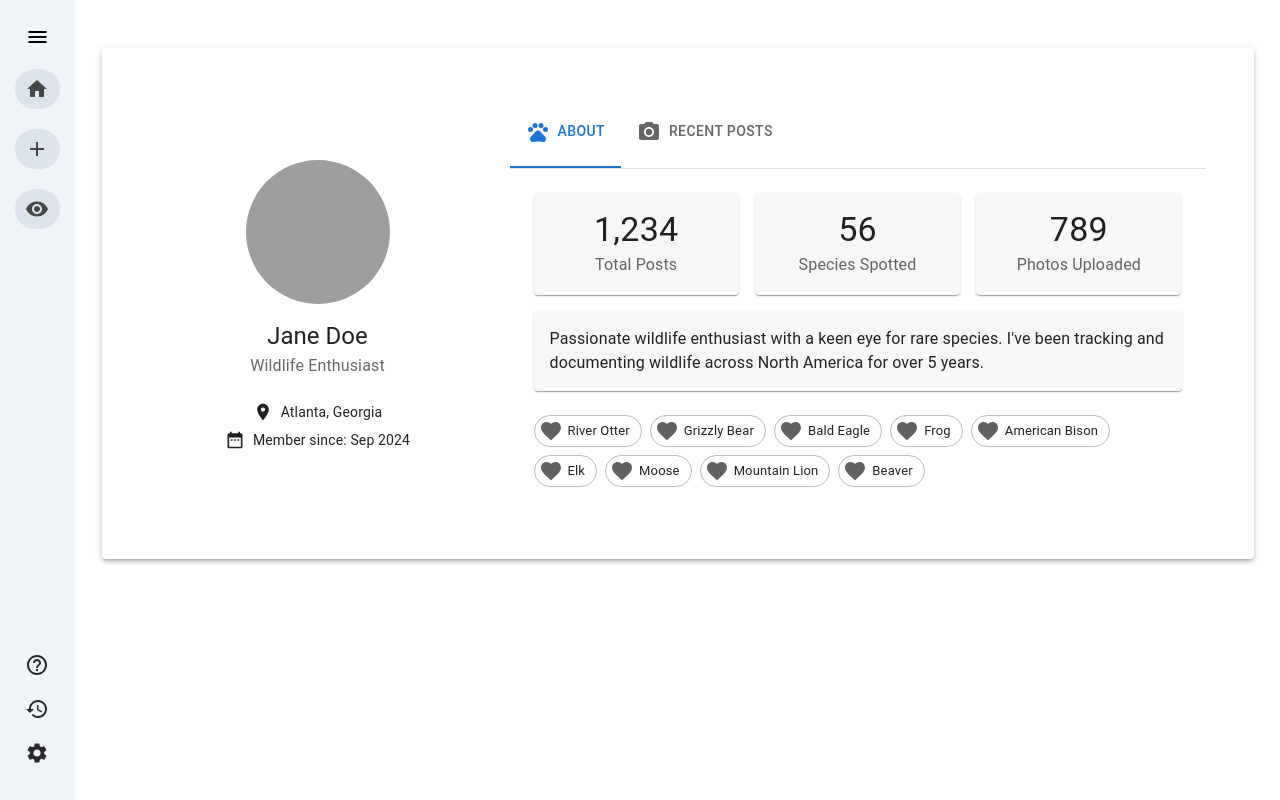
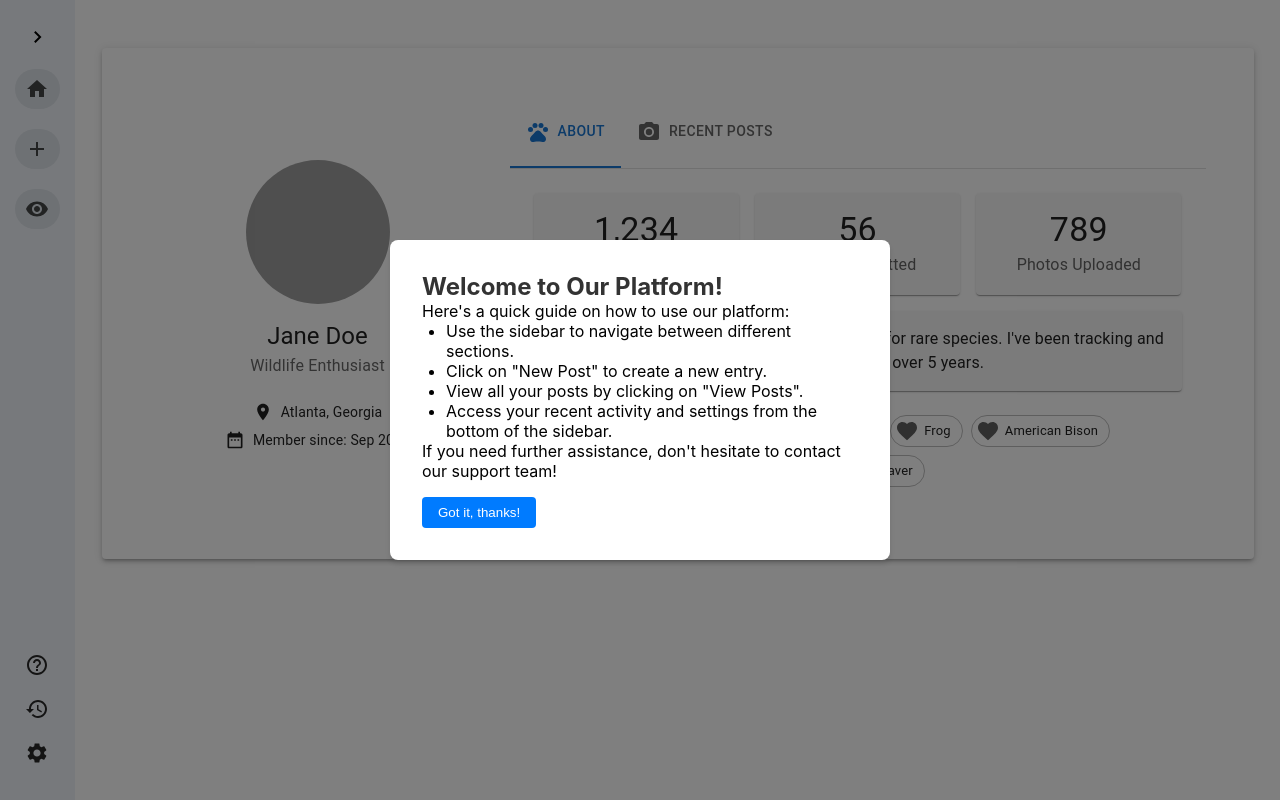
Before and after one commit to The-Enforcers/WildLife-Tracker-Repo-JIC4125, a React (Create React App) app in the folder frontend/: page /profile in a window 1280 px wide. Built offline with nearby package versions, Linux system fonts and the light colour scheme; grey boxes are pictures that could not be loaded.

Commit message:
Couple of changes to help new users

```diff
--- /dev/null
+++ b/frontend/src/components/HelpPopup/HelpPopup.css
@@ -0,0 +1,47 @@
+.help-popup-overlay {
+    position: fixed;
+    top: 0;
+    left: 0;
+    right: 0;
+    bottom: 0;
+    background-color: rgba(0, 0, 0, 0.5);
+    display: flex;
+    justify-content: center;
+    align-items: center;
+    z-index: 9999;
+  }
+
+  .help-popup-content {
+    background-color: white;
+    padding: 2rem;
+    border-radius: 8px;
+    max-width: 500px;
+    width: 90%;
+    max-height: 90vh;
+    overflow-y: auto;
+    box-shadow: 0 4px 6px rgba(0, 0, 0, 0.1);
+  }
+
+  .help-popup-content h2 {
+    margin-top: 0;
+    color: #333;
+  }
+
+  .help-popup-content ul {
+    padding-left: 1.5rem;
+  }
+
+  .help-popup-content button {
+    margin-top: 1rem;
+    padding: 0.5rem 1rem;
+    background-color: #007bff;
+    color: white;
+    border: none;
+    border-radius: 4px;
+    cursor: pointer;
+    transition: background-color 0.3s ease;
+  }
+
+  .help-popup-content button:hover {
+    background-color: #0056b3;
+  }
--- /dev/null
+++ b/frontend/src/components/HelpPopup/HelpPopup.js
@@ -0,0 +1,33 @@
+import React, { useState, useEffect } from 'react';
+import { createPortal } from 'react-dom';
+import './HelpPopup.css';
+
+const HelpPopup = ({ isOpen, onClose }) => {
+  const [isVisible, setIsVisible] = useState(isOpen);
+
+  useEffect(() => {
+    setIsVisible(isOpen);
+  }, [isOpen]);
+
+  if (!isVisible) return null;
+
+  return createPortal(
+    <div className="help-popup-overlay">
+      <div className="help-popup-content">
+        <h2>Welcome to Our Platform!</h2>
+        <p>Here's a quick guide on how to use our platform:</p>
+        <ul>
+          <li>Use the sidebar to navigate between different sections.</li>
+          <li>Click on "New Post" to create a new entry.</li>
+          <li>View all your posts by clicking on "View Posts".</li>
+          <li>Access your recent activity and settings from the bottom of the sidebar.</li>
+        </ul>
+        <p>If you need further assistance, don't hesitate to contact our support team!</p>
+        <button onClick={onClose}>Got it, thanks!</button>
+      </div>
+    </div>,
+    document.body
+  );
+};
+
+export default HelpPopup;
--- a/frontend/src/components/Sidebar/Sidebar.css
+++ b/frontend/src/components/Sidebar/Sidebar.css
@@ -6,8 +6,10 @@
   justify-content: space-between;
   background-color: #f0f4f9;
   padding: 25px 15px;
-  transition: width 0.5s ease;
+  transition: width 0.3s ease;
   left: 0px;
+  position: relative;
+  z-index: 1000;
 }
 
 .sidebar img {
@@ -19,10 +21,12 @@
   display: block;
   border-radius: 50px;
   cursor: pointer;
+  transition: transform 0.3s ease;
 }
 
 .sidebar .menu:hover {
   background-color: #e2e6eb;
+  transform: scale(1.1);
 }
 
 .sidebar .new-post,
@@ -41,18 +45,28 @@
   line-height: 1.2rem;
   color: #444746;
   cursor: pointer;
-  transition: transform 1s ease-in-out;
+  transition: all 0.3s ease;
+  overflow: hidden;
 }
 
 .sidebar .new-post:hover,
 .sidebar .view-posts:hover {
   background-color: #cfd5db;
+  transform: translateX(5px);
 }
 
 .sidebar .new-post p,
 .sidebar .view-posts p {
   text-wrap: nowrap;
-  animation: fadeIn 1s;
+  opacity: 1;
+  transition: opacity 0.3s ease;
+  white-space: nowrap;
+}
+
+.sidebar.collapsed .new-post p,
+.sidebar.collapsed .view-posts p {
+  opacity: 0;
+  width: 0;
 }
 
 .sidebar .new-post img,
@@ -64,7 +78,7 @@
 .sidebar .recent {
   display: flex;
   flex-direction: column;
-  animation: fadeIn 1.5s;
+  transition: opacity 0.3s ease;
 }
 
 .sidebar .recent-title {
@@ -81,10 +95,12 @@
   border-radius: 50px;
   color: #282828;
   cursor: pointer;
+  transition: all 0.3s ease;
 }
 
 .sidebar .recent-entry:hover {
   background-color: #e2e6eb;
+  transform: translateX(5px);
 }
 
 .sidebar .bottom {
@@ -95,10 +111,21 @@
 .sidebar .bottom-item {
   padding-right: 10px;
   cursor: pointer;
+  transition: all 0.3s ease;
+}
+
+.sidebar .bottom-item:hover {
+  transform: translateX(5px);
 }
 
 .sidebar .bottom-item p {
-  animation: fadeIn 1s;
+  transition: opacity 0.3s ease;
+  white-space: nowrap;
+}
+
+.sidebar.collapsed .bottom-item p {
+  opacity: 0;
+  width: 0;
 }
 
 @media (max-width: 600px) {
@@ -106,3 +133,8 @@
     display: none;
   }
 }
+
+/* Ensure tooltips are above other content */
+.__react_component_tooltip {
+  z-index: 9999 !important;
+}
--- a/frontend/src/components/Sidebar/Sidebar.jsx
+++ b/frontend/src/components/Sidebar/Sidebar.jsx
@@ -1,101 +1,124 @@
-import React, { useState } from "react";
-import { useNavigate } from "react-router-dom";
+import React, { useState, useEffect } from "react";
+import { useNavigate, useLocation } from "react-router-dom";
 import "./Sidebar.css";
 import { Tooltip } from "react-tooltip";
+import HelpPopup from "../HelpPopup/HelpPopup";
 
 // MUI icons
-import MenuIcon from '@mui/icons-material/Menu';
+import ChevronLeftIcon from '@mui/icons-material/ChevronLeft';
+import ChevronRightIcon from '@mui/icons-material/ChevronRight';
 import AddIcon from '@mui/icons-material/Add';
-import Home from '@mui/icons-material/Home';
+import HomeIcon from '@mui/icons-material/Home';
 import HelpOutlineIcon from '@mui/icons-material/HelpOutline';
 import HistoryIcon from '@mui/icons-material/History';
 import SettingsIcon from '@mui/icons-material/Settings';
 import VisibilityIcon from '@mui/icons-material/Visibility';
 
 const Sidebar = () => {
-  const [extended, setExtended] = useState(true);
   const navigate = useNavigate();
+  const location = useLocation();
 
-  let sidebarWidth = extended ? "75px" : "18%";
+  const [extended, setExtended] = useState(location.pathname === "/");
+  const [isHelpPopupOpen, setIsHelpPopupOpen] = useState(false);
+
+  useEffect(() => {
+    setExtended(location.pathname === "/");
+
+    // Check if it's the beginning of a session
+    const isFirstVisit = !localStorage.getItem('hasVisitedBefore');
+    if (isFirstVisit) {
+      setIsHelpPopupOpen(true);
+      localStorage.setItem('hasVisitedBefore', 'true');
+    }
+  }, [location]);
+
+  const toggleSidebar = () => {
+    setExtended(!extended);
+  };
+
+  const handleNavigation = (path) => {
+    navigate(path);
+  };
+
+  const openHelpPopup = () => {
+    setIsHelpPopupOpen(true);
+  };
+
+  const closeHelpPopup = () => {
+    setIsHelpPopupOpen(false);
+  };
 
   return (
-    <div className="sidebar" style={{ width: sidebarWidth }}>
+    <>
+      <div className={`sidebar ${extended ? 'extended' : 'collapsed'}`} style={{ width: extended ? "18%" : "75px" }}>
         <div className="top">
-        <MenuIcon
-          onClick={() => setExtended(!extended)}
+          {extended ? (
+            <ChevronLeftIcon
+              onClick={toggleSidebar}
               className="menu"
               data-tooltip-id="menu"
-          data-tooltip-content={extended ? "Expand" : "Collapse"}
+              data-tooltip-content="Collapse"
             />
-        <Tooltip
-          id="menu"
-          place={"bottom"}
-          style={{ padding: "5px", fontSize: "12px", color: "#f0f4f9" }}
+          ) : (
+            <ChevronRightIcon
+              onClick={toggleSidebar}
+              className="menu"
+              data-tooltip-id="menu"
+              data-tooltip-content="Expand"
             />
+          )}
+          <Tooltip id="menu" place="bottom" />
 
-        {/* Home */}
           <div
-          onClick={() => navigate("/")}
+            onClick={() => handleNavigation("/")}
             className="new-post"
-          data-tooltip-id="new-post"
+            data-tooltip-id="home"
             data-tooltip-content="Home"
           >
-          <Home />
-          <Tooltip
-            id="home"
-            place={"bottom"}
-            style={{ padding: "5px", fontSize: "12px", color: "#f0f4f9" }}
-          />
-          {!extended && <p>Home</p>}
+            <HomeIcon />
+            <Tooltip id="home" place="bottom" />
+            {extended && <p>Home</p>}
           </div>
 
-        {/* New Post */}
           <div
-          onClick={() => navigate("/create")}
+            onClick={() => handleNavigation("/create")}
             className="new-post"
             data-tooltip-id="new-post"
             data-tooltip-content="New Post"
           >
             <AddIcon />
-          <Tooltip
-            id="new-post"
-            place={"bottom"}
-            style={{ padding: "5px", fontSize: "12px", color: "#f0f4f9" }}
-          />
-          {!extended && <p>New Post</p>}
+            <Tooltip id="new-post" place="bottom" />
+            {extended && <p>New Post</p>}
           </div>
 
-        {/* View Posts */}
           <div
-          onClick={() => navigate("/results")}
+            onClick={() => handleNavigation("/results")}
             className="view-posts"
             data-tooltip-id="view-posts"
             data-tooltip-content="View Posts"
           >
             <VisibilityIcon />
-          <Tooltip
-            id="view-posts"
-            place={"bottom"}
-            style={{ padding: "5px", fontSize: "12px", color: "#f0f4f9" }}
-          />
-          {!extended && <p>View Posts</p>}
+            <Tooltip id="view-posts" place="bottom" />
+            {extended && <p>View Posts</p>}
           </div>
         </div>
         <div className="bottom">
-        <div className="bottom-item recent-entry">
+          <div className="bottom-item recent-entry" onClick={openHelpPopup}>
             <HelpOutlineIcon />
-          {!extended && <p>Help</p>}
+            {extended && <p>Help</p>}
           </div>
           <div className="bottom-item recent-entry">
             <HistoryIcon />
-          {!extended && <p>Activity</p>}
+            {extended && <p>Activity</p>}
           </div>
           <div className="bottom-item recent-entry">
             <SettingsIcon />
-          {!extended && <p>Settings</p>}
+            {extended && <p>Settings</p>}
           </div>
         </div>
       </div>
+      <HelpPopup isOpen={isHelpPopupOpen} onClose={closeHelpPopup} />
+    </>
   );
 };
 
```
Lines whose indentation alone changed are shown as unchanged.
